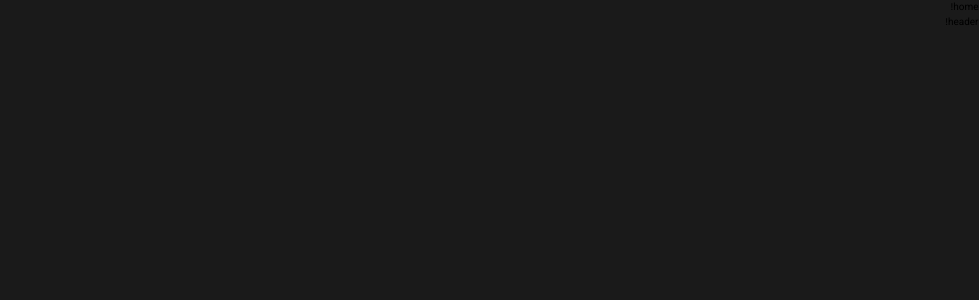
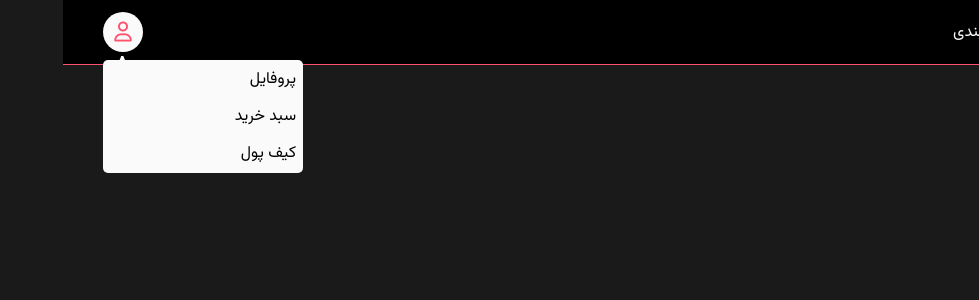
Before and after one commit to Star-Academy/RezaKalbali, an Angular app: page / in a window 1280 px wide. Shown: the top 300 px of the page, without its empty margins (301-1280 px from the left). Built offline with nearby package versions, Linux system fonts and the light colour scheme.

Commit message:
Add header

```diff
--- a/src/app/components/header/header.component.html
+++ b/src/app/components/header/header.component.html
@@ -1 +1,20 @@
-<p>header works!</p>
+<header class="header">
+  <div class="header__logo">
+    <img class="logo" src="assets/logos/logo.png" alt="لوگو" />
+    <app-nav></app-nav>
+  </div>
+  <div class="header__avatar">
+    <i
+      class="fa-regular fa-user header__avatar__icon"
+      [class.active-avatar]="avatarDisplay === 'block'"
+      (click)="onClickAvatar()"
+    ></i>
+    <div class="header__avatar__detail" [style.--display]="avatarDisplay">
+      <ul>
+        <li><a href="#">پروفایل</a></li>
+        <li><a href="#">سبد خرید</a></li>
+        <li><a href="#">کیف پول</a></li>
+      </ul>
+    </div>
+  </div>
+</header>
--- a/src/app/components/header/header.component.scss
+++ b/src/app/components/header/header.component.scss
@@ -0,0 +1,114 @@
+.header {
+  background-color: hsl(0deg 0 0);
+
+  display: flex;
+  align-items: center;
+  justify-content: space-between;
+  gap: 1rem;
+
+  padding-inline: 4rem;
+
+  border-block-end: 1px solid var(--color--primary);
+
+  font-size: 1.6rem;
+
+  &__logo {
+    display: flex;
+    align-items: center;
+    justify-content: space-between;
+    gap: 0.4rem;
+
+    height: 6.4rem;
+
+    .logo {
+      width: auto;
+      height: 100%;
+    }
+  }
+
+  &__avatar {
+    position: relative;
+
+    display: flex;
+    align-items: center;
+    gap: 0.4rem;
+
+    &__icon {
+      color: var(--color-gray-98);
+
+      width: 4rem;
+      height: 4rem;
+
+      padding: 1rem;
+
+      border-radius: 50%;
+
+      font-size: 2rem;
+
+      text-align: center;
+
+      cursor: pointer;
+
+      &:hover {
+        background-color: var(--color-gray-98);
+        color: var(--color--primary);
+      }
+    }
+
+    &__detail {
+      --display: none;
+      position: absolute;
+      inset-block-start: 120%;
+      inset-inline-end: 0;
+
+      display: var(--display);
+
+      ul {
+        background-color: var(--color-gray-98);
+
+        isolation: isolate;
+
+        width: 20rem;
+
+        padding: 0.1rem;
+
+        border-radius: 0.5rem;
+
+        &::before {
+          content: "^";
+
+          color: var(--color-gray-98);
+
+          position: absolute;
+          inset-block-start: -1.5rem;
+          inset-inline-end: 1.2rem;
+          z-index: -1;
+
+          font-size: 3.5rem;
+        }
+
+        li {
+          padding: 0.6rem;
+
+          border-radius: 0.5rem;
+
+          &:hover {
+            background-color: var(--color--primary);
+            color: var(--color-gray-98);
+          }
+
+          a {
+            color: inherit;
+
+            display: block;
+          }
+        }
+      }
+    }
+  }
+}
+
+.active-avatar {
+  background-color: var(--color-gray-98);
+  color: var(--color--primary);
+}
--- a/src/app/components/header/header.component.ts
+++ b/src/app/components/header/header.component.ts
@@ -5,4 +5,10 @@
   templateUrl: './header.component.html',
   styleUrls: ['./header.component.scss'],
 })
-export class HeaderComponent {}
+export class HeaderComponent {
+  public avatarDisplay: 'none' | 'block' = 'block';
+
+  public onClickAvatar(): void {
+    this.avatarDisplay = this.avatarDisplay === 'none' ? 'block' : 'none';
+  }
+}
--- a/src/app/components/header/header.module.ts
+++ b/src/app/components/header/header.module.ts
@@ -1,9 +1,10 @@
 import { NgModule } from '@angular/core';
 import { CommonModule } from '@angular/common';
 import { HeaderComponent } from './header.component';
+import { NavComponent } from './nav/nav.component';
 
 @NgModule({
-  declarations: [HeaderComponent],
+  declarations: [HeaderComponent, NavComponent],
   exports: [HeaderComponent],
   imports: [CommonModule],
 })
--- /dev/null
+++ b/src/app/components/header/nav/nav.component.html
@@ -0,0 +1,7 @@
+<nav>
+  <ul>
+    <li><a href="#" class="active">خانه</a></li>
+    <li><a href="#">بازی های من</a></li>
+    <li><a href="#">دسته بندی</a></li>
+  </ul>
+</nav>
--- /dev/null
+++ b/src/app/components/header/nav/nav.component.scss
@@ -0,0 +1,42 @@
+nav {
+  color: var(--color-gray-98);
+
+  height: 6.4rem;
+
+  ul {
+    display: flex;
+    gap: 0.1rem;
+
+    height: 100%;
+
+    li {
+      display: flex;
+      align-items: center;
+
+      height: 100%;
+
+      a {
+        color: var(--color-gray-98);
+
+        display: flex;
+        align-items: center;
+
+        height: 100%;
+
+        padding-inline: 1.4rem;
+
+        &:hover {
+          background-color: var(--color-gray-98);
+          color: var(--color--primary-darker);
+
+          text-shadow: 0 0.5rem 1rem var(--color--primary-lighter);
+        }
+      }
+    }
+  }
+}
+
+.active {
+  background-color: var(--color-gray-98);
+  color: var(--color--primary-darker) !important;
+}
--- a/src/app/pages/home/home.component.html
+++ b/src/app/pages/home/home.component.html
@@ -1,2 +1 @@
-<p>home works!</p>
 <app-header></app-header>
--- a/src/styles.scss
+++ b/src/styles.scss
@@ -15,7 +15,7 @@
 }
 
 :root {
-  --primary-hue: 220;
+  --primary-hue: 350;
   --secondary-hue: 260;
   --success-hue: 120;
   --warning-hue: 20;
@@ -33,10 +33,10 @@
   --color--default-background: var(--color-gray-98);
   --color--default-foreground: var(--color-gray-10);
 
-  --color--primary: hsl(var(--primary-hue) 100% 56%);
+  --color--primary: hsl(var(--primary-hue) 100% 66%);
   --color--primary-fade: hsl(var(--primary-hue) 100% 96%);
-  --color--primary-lighter: hsl(var(--primary-hue) 100% 60%);
-  --color--primary-darker: hsl(var(--primary-hue) 100% 52%);
+  --color--primary-lighter: hsl(var(--primary-hue) 100% 77%);
+  --color--primary-darker: hsl(var(--primary-hue) 100% 44%);
   --color--primary-opposite: var(--color-gray-98);
 
   --color--secondary: hsl(var(--secondary-hue) 50% 50%);
```
Also changed, not shown: src/app/components/header/nav/nav.component.ts (added, +8 -0 lines), src/assets/logos/logo.png (added), 1 other file (tests, documents, lock files or other folders).
